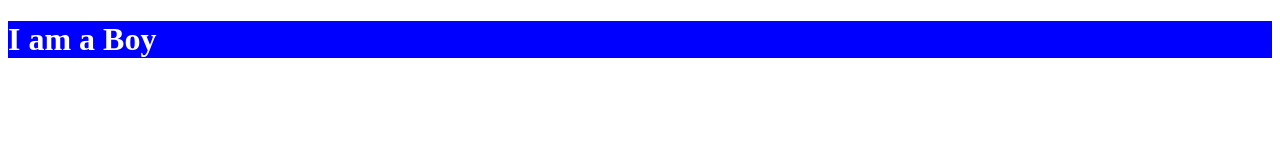
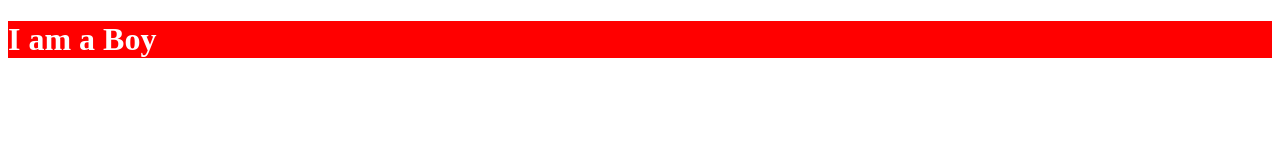
Before and after one commit to ZeeMonk-pixel/Demo, a plain HTML site: page index.html in a window 1280 px wide. Drawn offline with Linux system fonts and the light colour scheme.

Commit message:
demo edit

```diff
--- a/mobile.css
+++ b/mobile.css
@@ -1,4 +1,4 @@
 h1{
-    background: blue;
+    background: red;
     color: white;
 }
```
